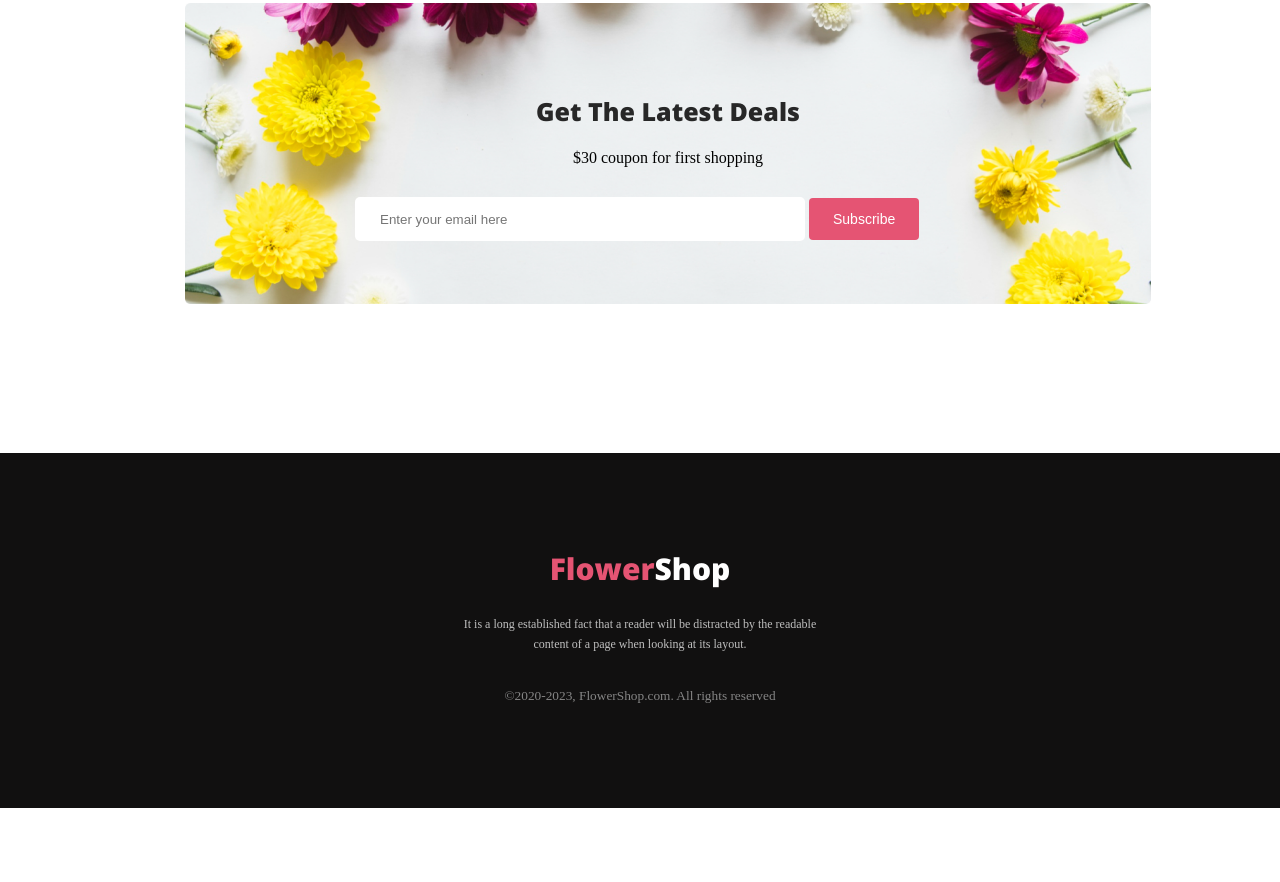
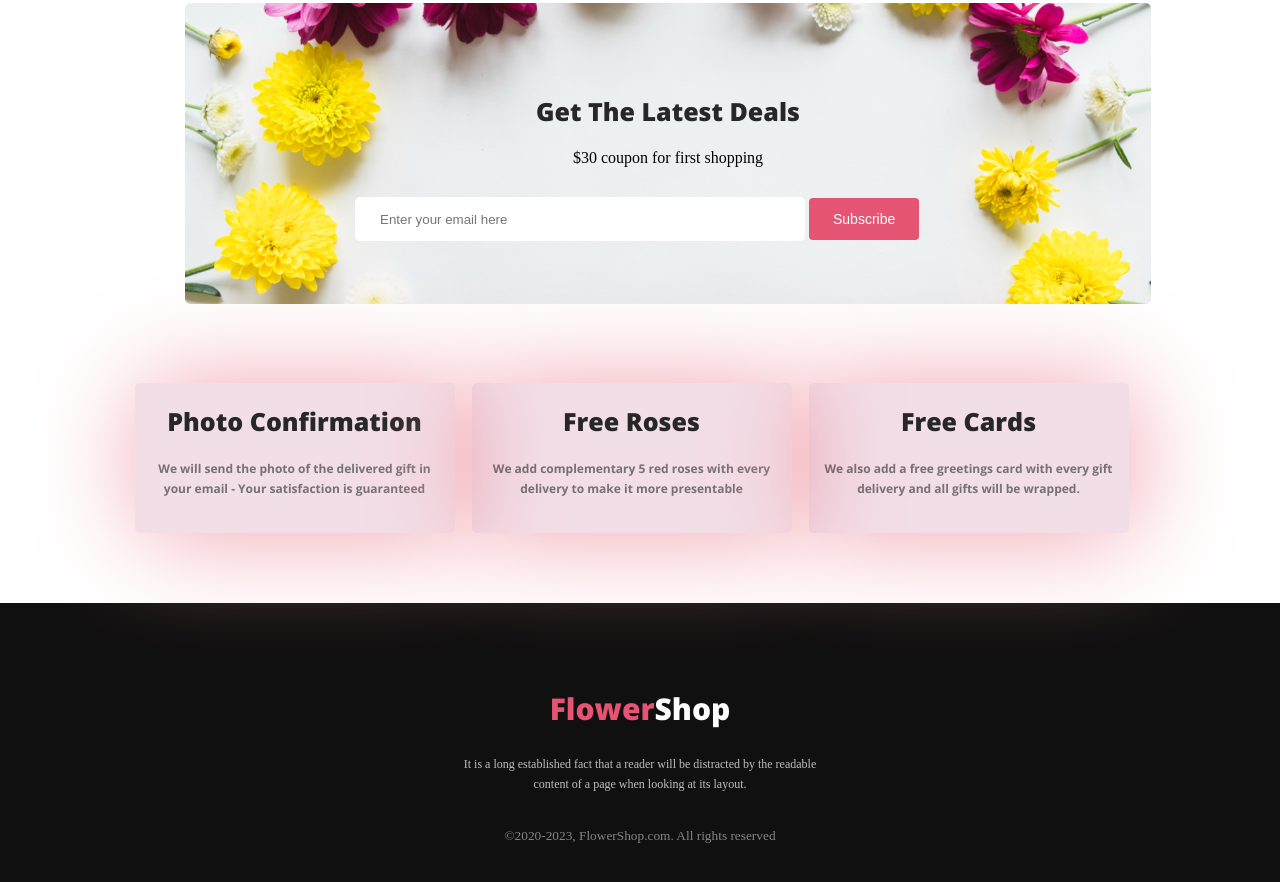
Before and after one commit to Maruf126/assignment1, a plain HTML site: page index.html in a window 1280 px wide. Shown: the part 2387-3269 px from the top of the page. Before the commit the page ends 3195 px from the top, so only its background shows below. Drawn offline with nearby package versions, Linux system fonts and the light colour scheme.

Commit message:
Final Commit

```diff
--- a/index.html
+++ b/index.html
@@ -11,7 +11,23 @@
     <link rel="stylesheet" href="style.css">
 
     <style>
+        .extra-bonus-section {
+            display: flex;
+            justify-content: center;
+            text-align: center;
+            /* margin-left: 100px; */
+        }
 
+        .extra-div {
+            width: 320px;
+            height: 150px;
+            border-radius: 5px;
+            background-color: #A7216226;
+            /* border: 2px solid chocolate; */
+            margin-bottom: 70px;
+            margin-right: 17px;
+            box-shadow: 4px 2px 105px rgb(241, 163, 174);
+        }
     </style>
 </head>
 
@@ -128,9 +144,27 @@
             </section>
 
         </section>
+        <!-- bonus section 2 -->
+        <section class="extra-bonus-section">
+            <div class="extra-div">
+
+                <h2>Photo Confirmation</h2>
+                <p class="paragraph-section">We will send the photo of the delivered gift in <br> your email - Your satisfaction is guaranteed</p>
+            </div>
+            <div class="extra-div">
+                <h2>Free Roses</h2>
+                <p class="paragraph-section">We add complementary 5 red roses with every <br> delivery to make it more presentable</p>
+            </div>
+            <div class="extra-div">
+                <h2>Free Cards</h2>
+                <p class="paragraph-section">We also add a free greetings card with every gift <br> delivery and all gifts will be wrapped.</p>
+            </div>
+
+        </section>
     </main>
     <footer>
         <div class="footer-sec">
+
             <h2 class="footer-heading"><span>Flower</span>Shop</h2>
             <p class="second-para footer-para">It is a long established fact that a reader will be distracted by the readable <br> content of a page when looking at its layout.</p>
             <small>&copy;2020-2023, FlowerShop.com. All rights reserved</small>
--- a/style.css
+++ b/style.css
@@ -222,11 +222,11 @@ span {
 
 .footer-sec {
     width: 100%;
-    height: 285px;
+    height: 265px;
     background-color: #111010;
     text-align: center;
-    padding-top: 70px;
-    margin-top: 70px;
+    padding-top: 60px;
+    /* margin-top: 70px; */
 }
 
 small {
```
Also changed, not shown: flower asset/extra.jpg (added), flower asset/extra2.jpg (added), flower asset/extra3.jpg (added).
